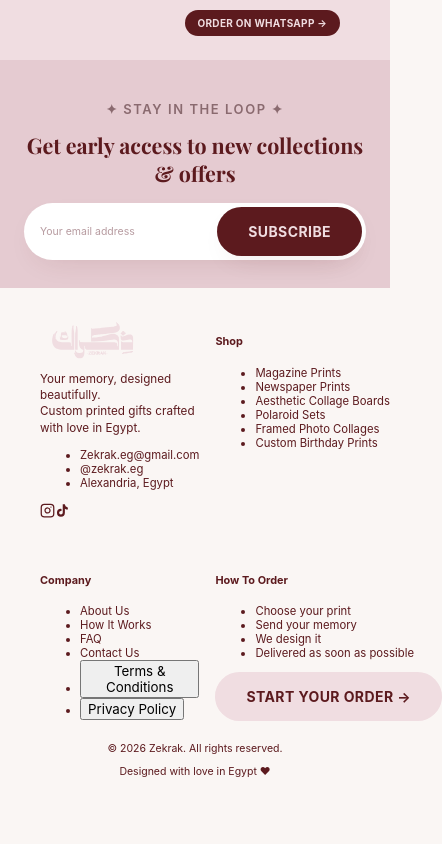
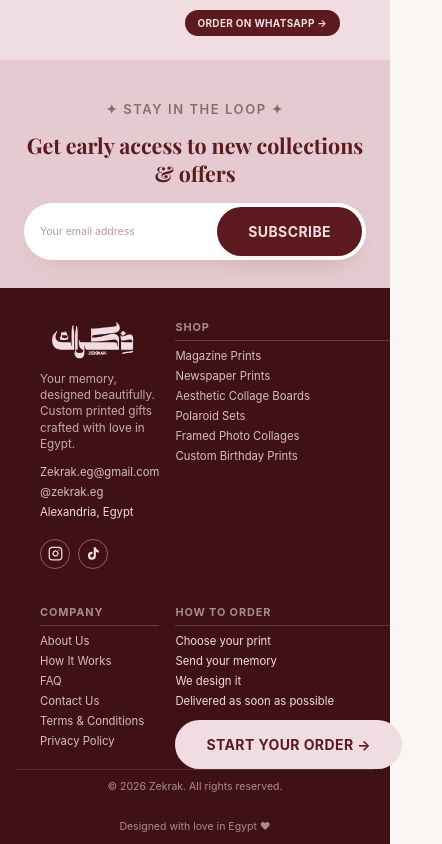
Before and after one commit to shapinamgaber2-cmd/zekrak-studio, a React (Vite) app in the folder zekrak-app/: page / in a window 390 px wide. Shown: the part 2856-3700 px from the top of the page, 442 px wide, since content can reach past the window. Before the commit the page ends 3645 px from the top, so only its background shows below. Built offline with nearby package versions, Linux system fonts and the light colour scheme; a web font is replaced by a local one.

Commit message:
add full desktop and mobile styles for footer

```diff
--- a/zekrak-app/src/components/Footer.css
+++ b/zekrak-app/src/components/Footer.css
@@ -1,3 +1,146 @@
+/* ==========================================
+   FOOTER SECTION (DESKTOP & GENERAL)
+   ========================================== */
+.footer {
+  background: var(--color-maroon-dark, #2d080e);
+  color: var(--color-blush, #f0dde1);
+  padding: 60px 0 0;
+  width: 100%;
+}
+
+/* توزيع الأعمدة الأربعة للديسكتاوب */
+.footer__inner {
+  display: grid;
+  grid-template-columns: 1.6fr 1fr 1fr 1fr;
+  gap: 32px;
+  align-items: start;
+}
+
+.footer__column {
+  display: flex;
+  flex-direction: column;
+}
+
+.footer__logo {
+  display: inline-block;
+  text-decoration: none;
+  flex-shrink: 0;
+}
+
+.footer__logo-img {
+  width: 160px;
+  height: auto;
+  display: block;
+  object-fit: contain;
+}
+
+.footer__tagline {
+  font-size: 14px;
+  line-height: 1.6;
+  color: rgba(240, 221, 225, 0.75);
+  margin: 16px 0 20px;
+}
+
+/* إلغاء النقاط القبيحة للتكست وإعادة التنسيق */
+.footer__contact,
+.footer__column ul {
+  list-style: none !important;
+  padding: 0 !important;
+  margin: 0 0 20px !important;
+  display: flex;
+  flex-direction: column;
+  gap: 10px;
+  font-size: 14px;
+}
+
+.footer__contact a,
+.footer__column a {
+  color: rgba(240, 221, 225, 0.85);
+  text-decoration: none;
+  transition: opacity 0.2s;
+}
+
+.footer__contact a:hover,
+.footer__column a:hover {
+  text-decoration: underline;
+  color: #ffffff;
+}
+
+/* تنسيق أزرار السوشيال ميديا */
+.footer__social {
+  display: flex;
+  gap: 12px;
+  margin-bottom: 20px;
+}
+
+.footer__social a {
+  width: 40px;
+  height: 40px;
+  border-radius: 50%;
+  border: 1px solid rgba(240, 221, 225, 0.4);
+  display: flex;
+  align-items: center;
+  justify-content: center;
+  color: var(--color-blush, #f0dde1);
+  transition: all 0.2s ease;
+  text-decoration: none;
+}
+
+.footer__social a:hover {
+  background: rgba(240, 221, 225, 0.15);
+  border-color: var(--color-blush, #f0dde1);
+  transform: translateY(-2px);
+}
+
+.footer__column-title {
+  font-size: 13px;
+  font-weight: 700;
+  letter-spacing: 0.08em;
+  text-transform: uppercase;
+  color: rgba(240, 221, 225, 0.6);
+  margin: 0 0 16px;
+  padding-bottom: 12px;
+  border-bottom: 1px solid rgba(240, 221, 225, 0.2);
+}
+
+/* تنسيق أزرار الشروط والسياسات */
+.footer__link-btn {
+  background: none;
+  border: none;
+  padding: 0;
+  font: inherit;
+  color: rgba(240, 221, 225, 0.85);
+  cursor: pointer;
+  text-align: left;
+}
+
+.footer__link-btn:hover {
+  text-decoration: underline;
+  color: #ffffff;
+}
+
+.footer__order ul {
+  margin-bottom: 24px !important;
+}
+
+.footer__cta {
+  width: 100%;
+  justify-content: center;
+  margin-top: auto;
+}
+
+.footer__bottom {
+  display: flex;
+  justify-content: space-between;
+  flex-wrap: wrap;
+  gap: 8px;
+  border-top: 1px solid rgba(240, 221, 225, 0.15);
+  margin-top: 48px;
+  padding: 20px 24px;
+  font-size: 13px;
+  color: rgba(240, 221, 225, 0.6);
+}
+
 /* ==========================================
    SMOOTH AUTO-SHRINK FOR MOBILE (RESPONSIVE)
    ========================================== */
@@ -6,14 +149,11 @@
     padding: 32px 16px 0;
   }
 
-  /* شبكة من عمودين متساويين (الصف الأول: Logo | Shop - الصف الثاني: Company | Order) */
   .footer__inner {
-    display: grid;
     grid-template-columns: repeat(2, 1fr);
     gap: 24px 16px;
   }
 
-  /* إلغاء تمدد العمود الأول ليصبح بجانب العمود الثاني مباشرة */
   .footer__inner > div:first-child {
     grid-column: span 1;
   }
@@ -31,7 +171,7 @@
   .footer__contact {
     font-size: clamp(10.5px, 2.8vw, 12px);
     gap: 4px;
-    margin-bottom: 12px;
+    margin-bottom: 12px !important;
   }
 
   .footer__social {
@@ -61,7 +201,7 @@
   }
 
   .footer__order ul {
-    margin-bottom: 12px;
+    margin-bottom: 12px !important;
   }
 
   .footer__cta {
```
